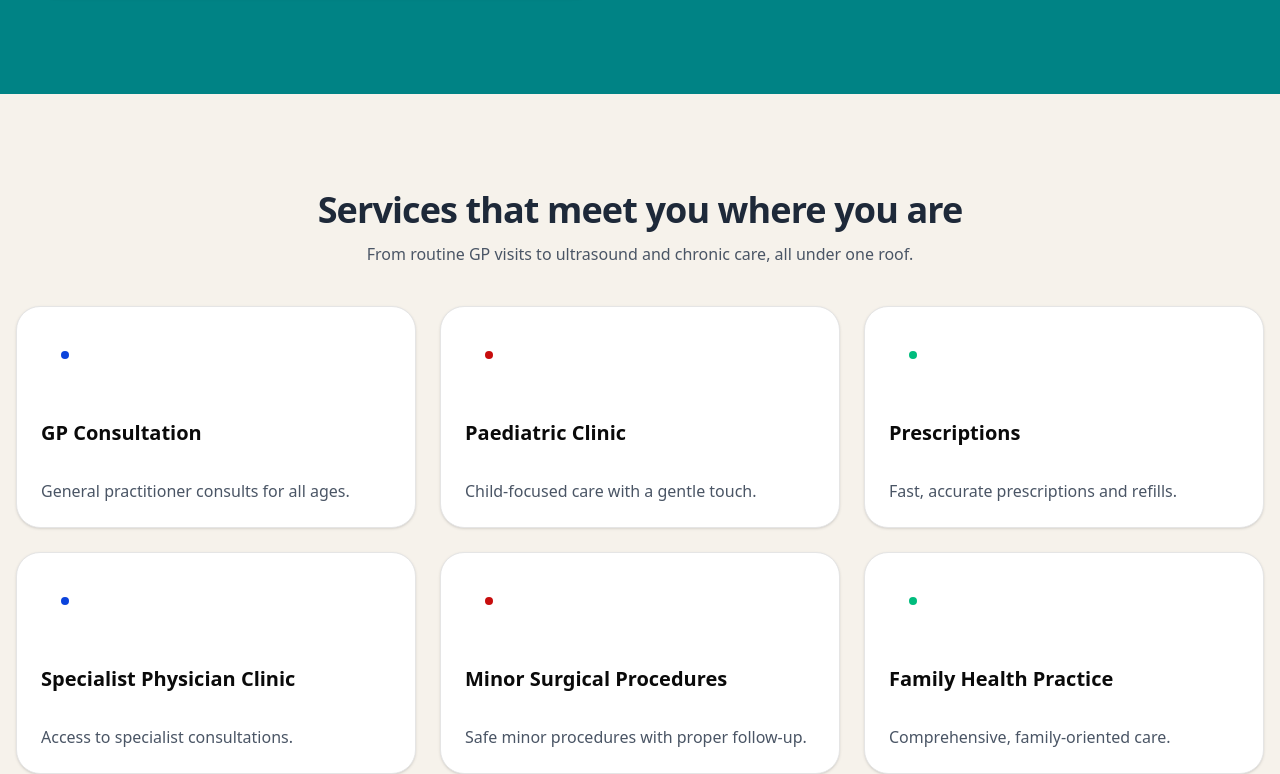
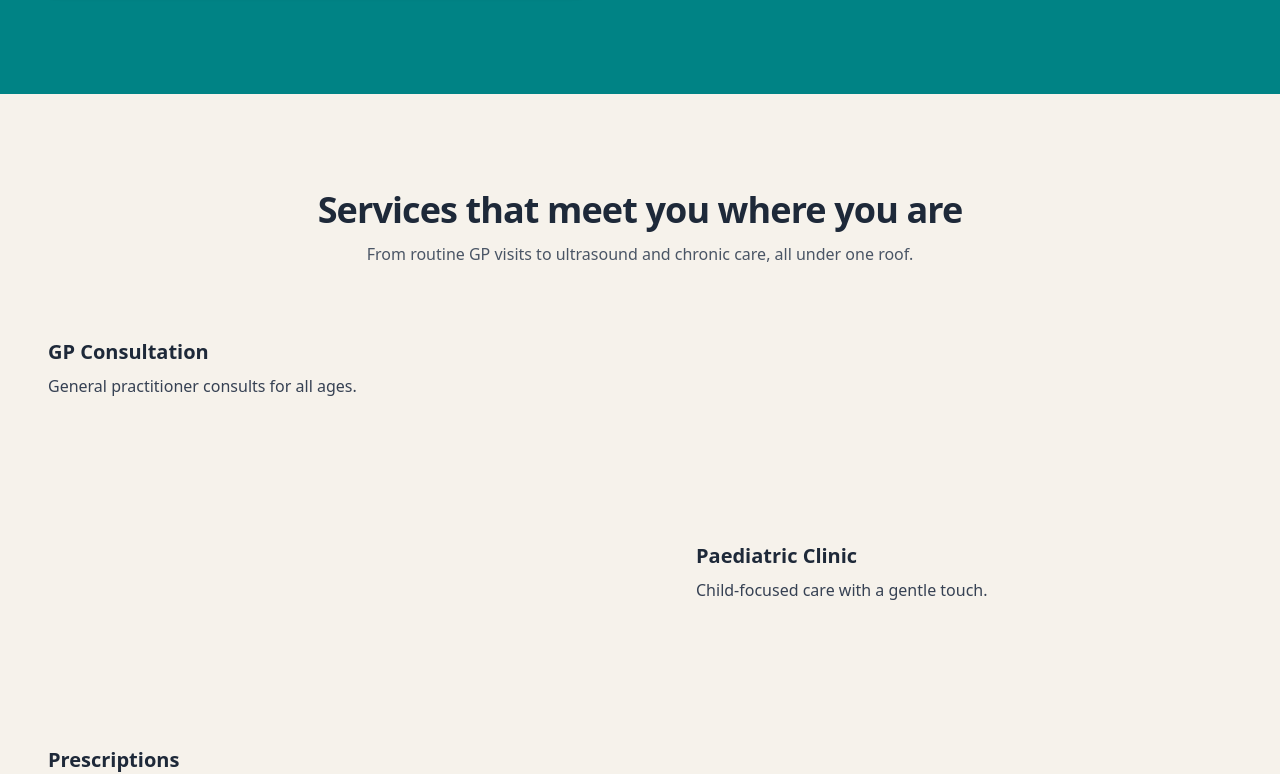
Before and after one commit to liquid-dre/accesshealth, a Next.js app: page / in a window 1280 px wide. Shown: the part 547-1321 px from the top of the page. Built offline with nearby package versions, Linux system fonts and the light colour scheme.

Commit message:
style: Services section

```diff
--- a/app/page.tsx
+++ b/app/page.tsx
@@ -1,13 +1,13 @@
 import { ContactCTA } from "@/components/hero/contact-cta";
 import { Hero } from "@/components/hero/hero";
-import { ServicesGrid } from "@/components/hero/services-grid";
 import { Testimonials } from "@/components/hero/testimonials";
+import { ServicesSection } from "@/components/sections/services-section";
 
 export default function HomePage() {
 	return (
 		<>
 			<Hero />
-			<ServicesGrid />
+			<ServicesSection />
 			<Testimonials />
 			<ContactCTA />
 		</>
--- /dev/null
+++ b/components/sections/services-section.tsx
@@ -0,0 +1,37 @@
+"use client";
+
+import { SERVICES } from "@/lib/data";
+import { SectionHeading } from "@/components/shared/section-heading";
+import { motion } from "framer-motion";
+
+export function ServicesSection() {
+	return (
+		<section className="section">
+			<div className="container">
+				<SectionHeading
+					title="Services that meet you where you are"
+					subtitle="From routine GP visits to ultrasound and chronic care, all under one roof."
+				/>
+				<div className="space-y-20">
+					{SERVICES.map((s, i) => (
+						<motion.div
+							key={s.slug}
+							className="grid md:grid-cols-2 gap-12"
+							initial={{ opacity: 0, y: 24 }}
+							whileInView={{ opacity: 1, y: 0 }}
+							viewport={{ once: true, amount: 0.4 }}
+							transition={{ duration: 0.5 }}
+						>
+							<div className={`${i % 2 === 1 ? "md:col-start-2" : ""}`}>
+								<div className="p-8 rounded-3xl bg-gradient-to-br from-brand-blue50 to-brand-mint hover:scale-105 transition-transform">
+									<h3 className="text-xl font-semibold">{s.title}</h3>
+									<p className="mt-2 text-gray-700">{s.blurb}</p>
+								</div>
+							</div>
+						</motion.div>
+					))}
+				</div>
+			</div>
+		</section>
+	);
+}
```
